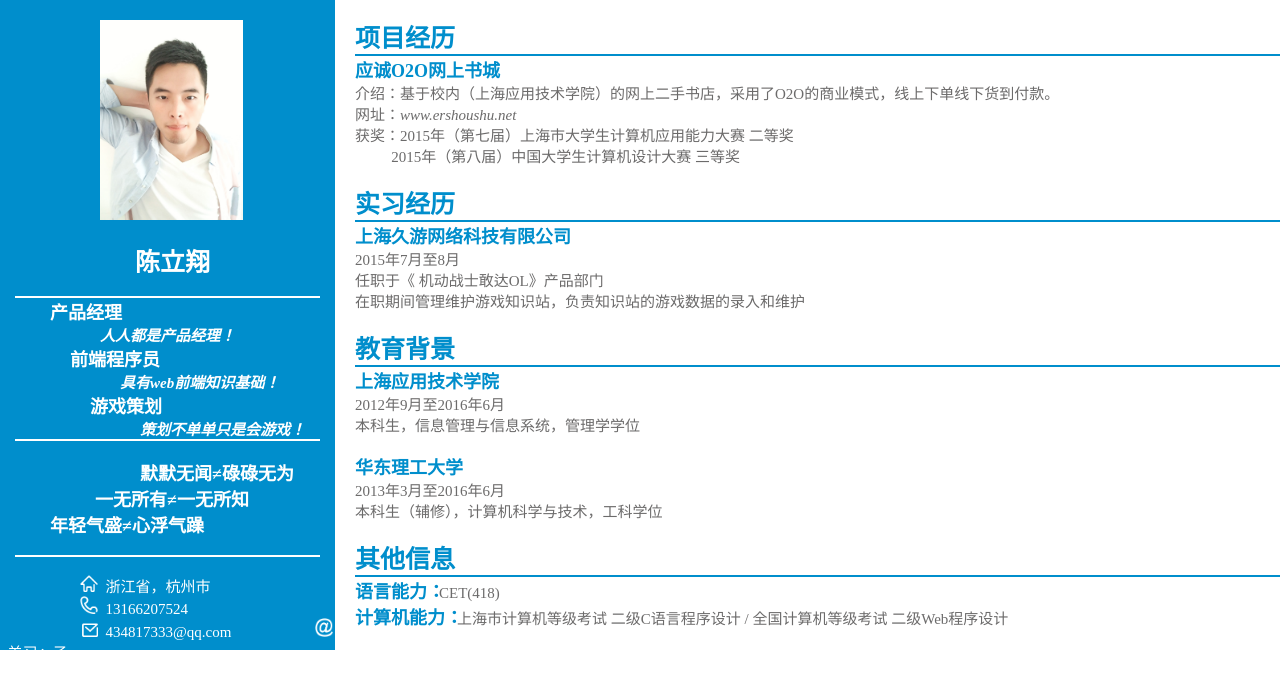
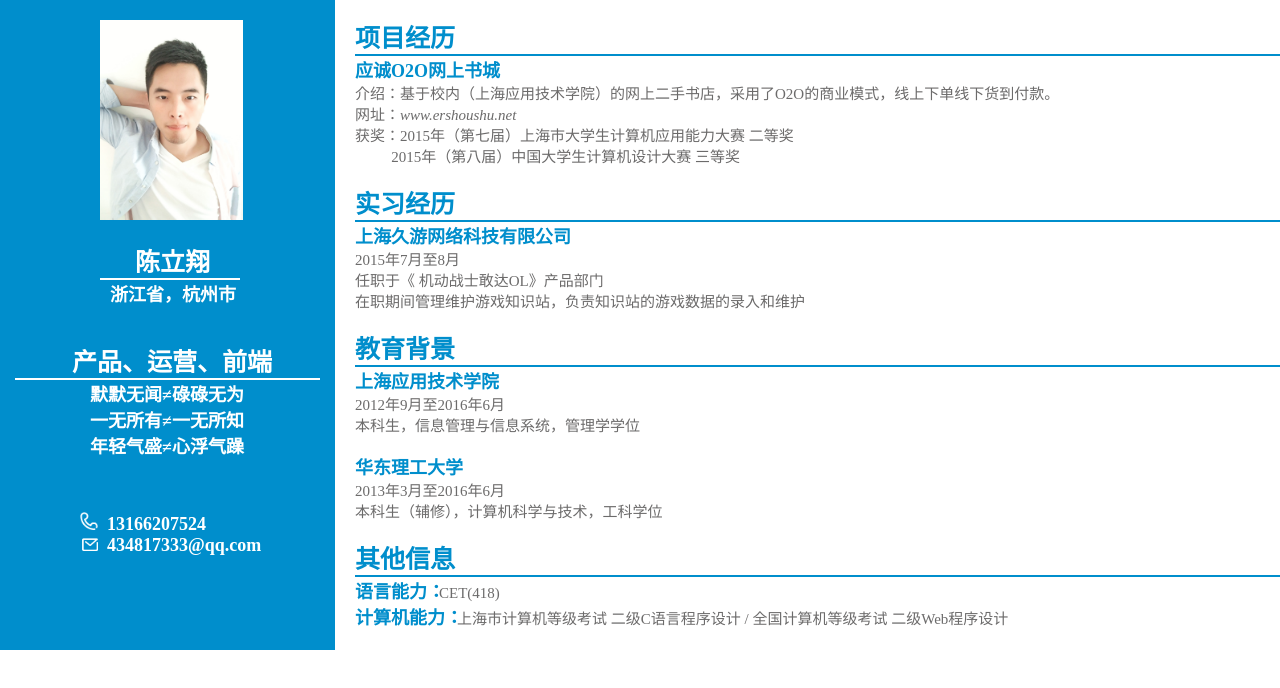
Before and after one commit to clx19931025/resume, a plain HTML site: page index.html in a window 1280 px wide. Drawn offline with Linux system fonts and the light colour scheme.

Commit message:
Revert "new 2"
This reverts commit df06cdaf85ad4becc72055e6acfb2be89c536733.

```diff
--- a/hr.css
+++ b/hr.css
@@ -2,8 +2,8 @@ hr.hr1
 {
 	border:solid  white 1px;
 	margin: auto;
-	margin-left: 15px;
-	margin-right: 15px;
+	margin-left: 100px;
+	margin-right: 95px;
 }
 hr.hr2
 {
--- a/index.html
+++ b/index.html
@@ -35,13 +35,6 @@
 			text-decoration: none;
 			font-style: italic;
 			color:#6C6B6B;
-		}
-		.sina{
-			color: white;
-			font-family: Microsoft YaHei;
-			font-size: 15px;
-
-		 	text-decoration: none;
 		}
 		#ic_person{
 
@@ -86,27 +79,17 @@
 			</div>
 				<br>
 				<span id="name">陈立翔</span>
-				<br><br>
+				<br>
 				<hr class="hr1">
-				<!-- <span id="adress">浙江省，杭州市</span><br><br><br> -->
-				<span class="order">产品经理</span><br>
-				<span class="description">人人都是产品经理！</span><br>
-				<span class="order" style="margin-left: 70px;">前端程序员</span><br>
-				<span class="description" style="margin-left: 120px;">具有web前端知识基础！</span><br>
-				<span class="order" style="margin-left: 90px;">游戏策划</span><br>
-				<span class="description" style="margin-left: 140px;">策划不单单只是会游戏！</span><br>
-				<hr class="hr2"><br>
+				<span id="adress">浙江省，杭州市</span><br><br><br>
+				<span id="order">产品、运营、前端</span><br>
+				<hr class="hr2">
 				<span class="three_ne">默默无闻&ne;碌碌无为</span><br>
-				<span class="three_ne" style="margin-left: 95px;">一无所有&ne;一无所知</span><br>
-				<span class="three_ne" style="margin-left: 50px;">年轻气盛&ne;心浮气躁</span><br><br>
-				<hr class="hr2"><br>
-
-				<span  class="message"><img src="home.png" width="18px">&nbsp;&nbsp;浙江省，杭州市</span><br>
-				<span class="message"><img src="call.png" width="18px">&nbsp;&nbsp;13166207524</span><br>
-				<span  class="message"><img src="message.png" width="18px">&nbsp;&nbsp;434817333@qq.com</span>
-				<span  class="message"><img src="at.png" width="18px">&nbsp;&nbsp;<a class="sina" href="http://weibo.com/434817333">羊习丶子</a></span>
-
-
+				<span class="three_ne">一无所有&ne;一无所知</span><br>
+				<span class="three_ne">年轻气盛&ne;心浮气躁</span>
+				<br><br><br><br>
+				<span id="message"><img src="call.png" width="18px">&nbsp;&nbsp;13166207524</span><br>
+				<span  id="message"><img src="message.png" width="18px">&nbsp;&nbsp;434817333@qq.com</span>
 		</div>
 
 		<!-- <div id="main_3"></div> -->
--- a/span_main1.css
+++ b/span_main1.css
@@ -17,30 +17,22 @@
 			color:white;
 			font-family:Microsoft YaHei;
 			font-size:18px;
-			margin-left: 140px;
+			margin-left: 90px;
 			font-weight: bold;
 		}
-		.order{
+		#order{
 			color:  white;
 			font-family: Microsoft YaHei;
-			font-size: 18px;
+			font-size: 25px;
 			font-weight: bold;
-			margin-left: 50px;
+			margin-left: 72px;
 		}
-		.description{
-			color: white;
-			font-family: Microsoft YaHei;
-			font-size: 15px;
-			font-style: italic;
-			font-weight: bold;
-			margin-left: 100px;
-		}
-		.message{
+		#message{
 
 			margin-left: 50px;
 			color: white;
 			font-family: Microsoft YaHei;
-			font-size: 15px;
-
+			font-size: 18px;
+		 	font-weight: bold;
 		 	margin-left: 80px;
 		}
```
Also changed, not shown: at.png (deleted), home.png (deleted).
